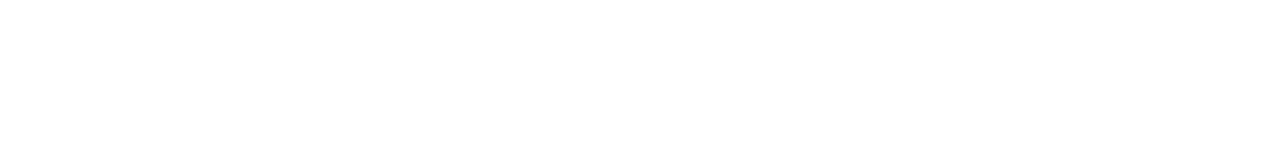
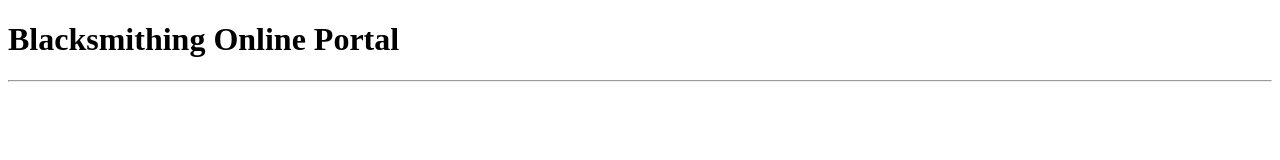
Before and after one commit to th3-B1acksm1th/blacksmith_online_portal, a plain HTML site: page index.html in a window 1280 px wide. Drawn offline with Linux system fonts and the light colour scheme.

Commit message:
changed header info

```diff
--- a/index.html
+++ b/index.html
@@ -17,6 +17,12 @@
 
     <body>
 
+        <header>
+
+            <h1>Blacksmithing Online Portal</h1>
+            <hr>
+
+        </header>
 
 
     </body>
```
